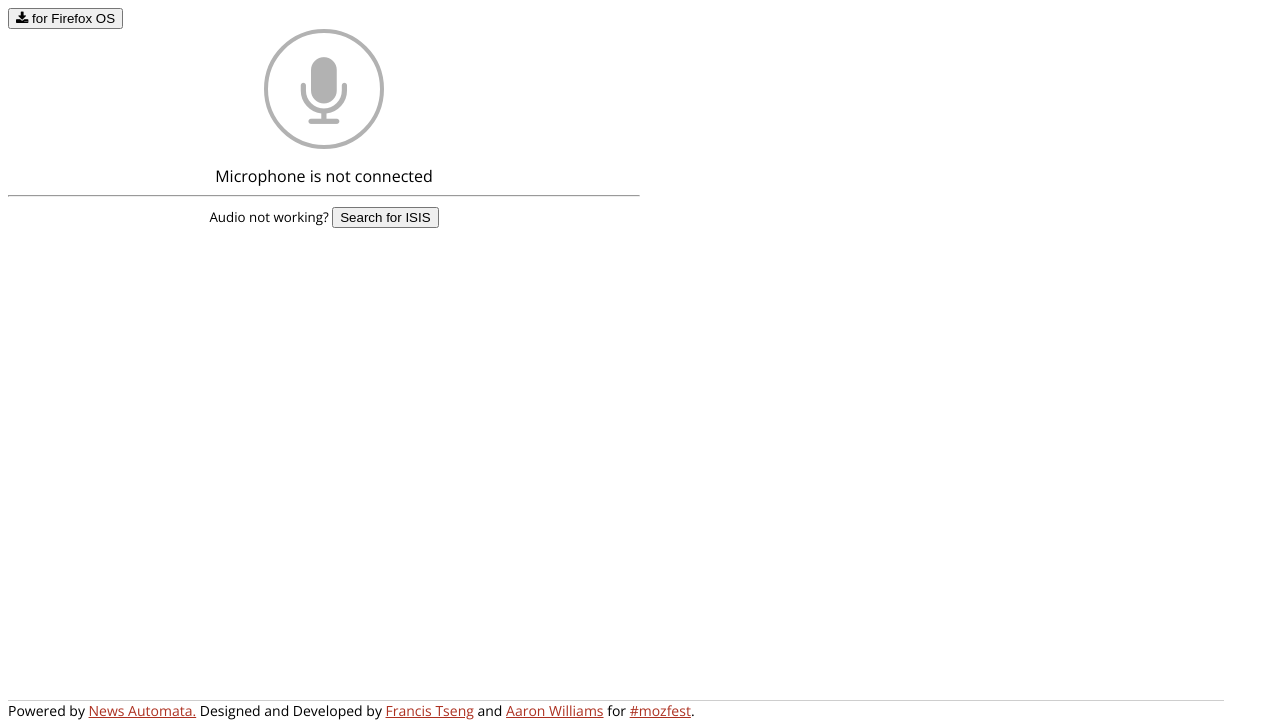
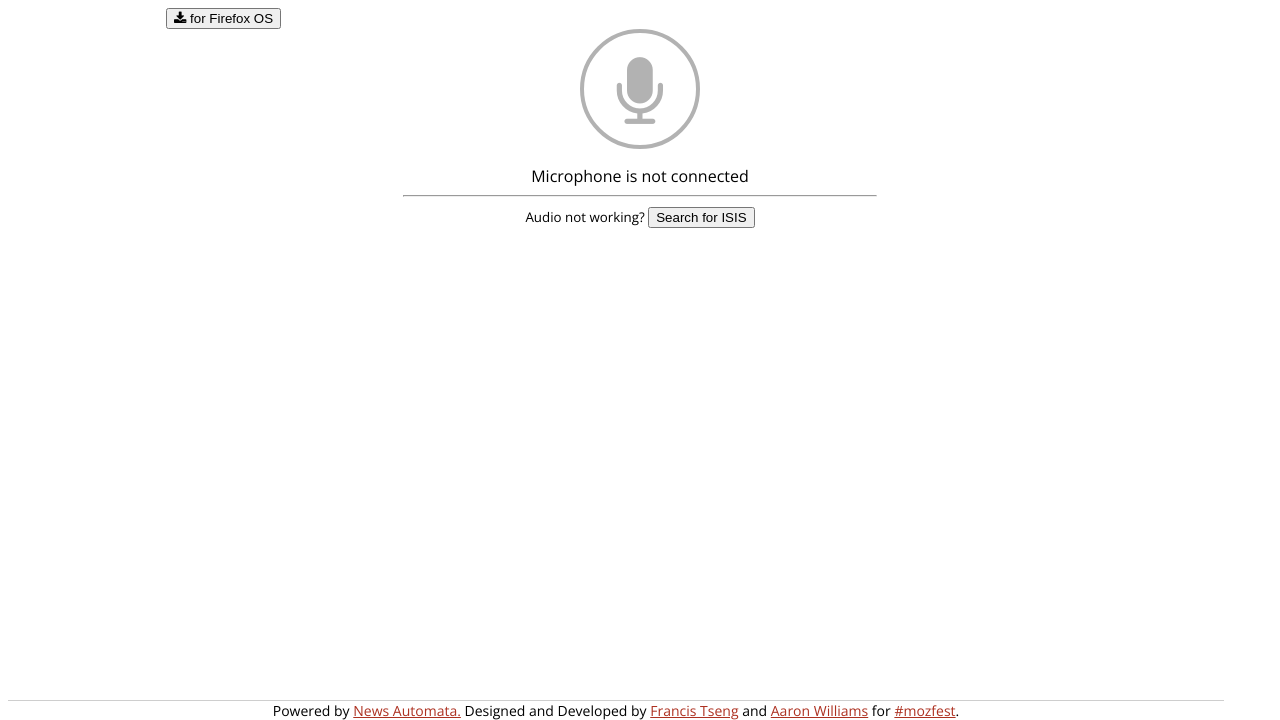
Before and after one commit to aboutaaron/opennews-concierge, a plain HTML site: page index.html in a window 1280 px wide. Shown: the part 80-800 px from the top of the page. Drawn offline with nearby package versions, Linux system fonts and the light colour scheme.

Commit message:
fiiiinally

```diff
--- a/index.html
+++ b/index.html
@@ -1,4 +1,4 @@
-<!DOCTYPE html> <html class=no-js> <head> <meta charset=utf-8> <title>opennews concierge</title> <meta name=description content="Search for news about a topic with your voice."> <meta name=viewport content="width=device-width"> <link rel="shortcut icon" href=/6df2b309.favicon.ico> <!-- Place favicon.ico and apple-touch-icon.png in the root directory --> <link rel=stylesheet href=styles/6c76bf05.vendor.css> <link href="http://fonts.googleapis.com/css?family=Open+Sans" rel=stylesheet type=text/css> <link href=//maxcdn.bootstrapcdn.com/font-awesome/4.2.0/css/font-awesome.min.css rel=stylesheet> <link rel=stylesheet href=styles/235cd440.main.css>  <body> <!--[if lt IE 10]>
+<!DOCTYPE html> <html class=no-js> <head> <meta charset=utf-8> <title>opennews concierge</title> <meta name=description content="Search for news about a topic with your voice."> <meta name=viewport content="width=device-width"> <link rel="shortcut icon" href=/6df2b309.favicon.ico> <!-- Place favicon.ico and apple-touch-icon.png in the root directory --> <link rel=stylesheet href=styles/6c76bf05.vendor.css> <link href="http://fonts.googleapis.com/css?family=Open+Sans" rel=stylesheet type=text/css> <link href=//maxcdn.bootstrapcdn.com/font-awesome/4.2.0/css/font-awesome.min.css rel=stylesheet> <link rel=stylesheet href=styles/58f76a92.main.css>  <body> <!--[if lt IE 10]>
       <p class="browsehappy">You are using an <strong>outdated</strong> browser. Please <a href="http://browsehappy.com/">upgrade your browser</a> to improve your experience.</p>
     <![endif]--> <header class="bar bar-header bar-light"> <h1 class=title>OpenNews Concierge</h1> </header> <section class=content> <button class="button button-balanced"> <i class="fa fa-download"></i> for Firefox OS </button> <div class=hero-unit> <div id=microphone></div> <pre id=result></pre> <div id=info></div> <div id=error></div> <hr> <small>Audio not working? <button onclick="Concierge.fetch('ISIS')">Search for ISIS</button></small> </div> <section class=stories> <div id=placeholder></div> </section> </section> <footer class="bar bar-footer bar-assertive"> <div class=title>Powered by <a href=#>News Automata.</a> Designed and Developed by <a href=#>Francis Tseng</a> and <a href=#>Aaron Williams</a> for <a href=#>#mozfest</a>.</div> </footer> <script src=scripts/c56fc019.vendor.js></script> <script type=text/x-handlebars id=tmpl>{{#each results}}
         <article>
--- a/styles/235cd440.main.css
+++ /dev/null
@@ -1 +0,0 @@
-body{font-family:'Open Sans','Helvetica Neue',Helvetica,sans-serif;font-size:16px;margin-bottom:20px}.headline{color:#FC6E1F;text-transform:capitalize;text-decoration:none}.headline:hover{color:#e55203}a{color:#AD3121}a:hover{color:#822319}article{border-bottom:5px solid #f1f1f1;padding:15px}footer{position:fixed;font-size:14px;background:#fff;bottom:0;border-top:1px solid #cecece;width:95%}p{line-height:24px;margin:10px 0 16px;color:#515151;font-family:Georgia,'Times New Roman',serif}.hero-unit{width:50%;text-align:center}.hero-unit .wit-microphone{margin:0 auto}.hero-unit .wit-microphone:hover{cursor:pointer}button{margin:0 auto}
--- /dev/null
+++ b/styles/58f76a92.main.css
@@ -0,0 +1 @@
+body{font-family:'Open Sans','Helvetica Neue',Helvetica,sans-serif;font-size:16px;margin-bottom:20px}.title{text-align:center}.content{width:75%;display:block;margin:0 auto}.headline{color:#FC6E1F;text-transform:capitalize;text-decoration:none}.headline:hover{color:#e55203}a{color:#AD3121}a:hover{color:#822319}article{border-bottom:5px solid #f1f1f1;padding:15px}footer{position:fixed;font-size:14px;background:#fff;bottom:0;border-top:1px solid #cecece;width:95%}p{line-height:24px;margin:10px 0 16px;color:#515151;font-family:Georgia,'Times New Roman',serif}.hero-unit{width:50%;margin:0 auto;text-align:center}.hero-unit .wit-microphone{margin:0 auto}.hero-unit .wit-microphone:hover{cursor:pointer}button{margin:0 auto}
```
